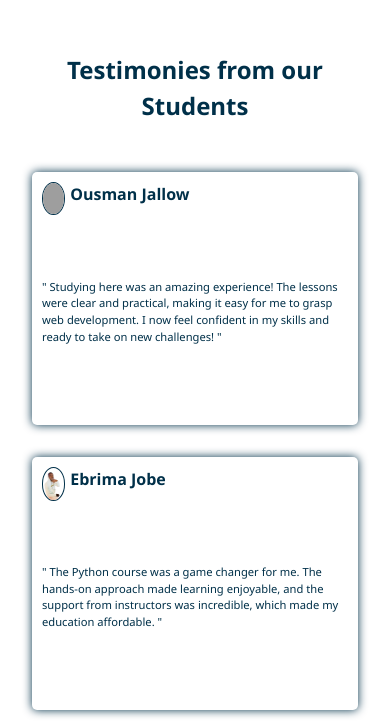
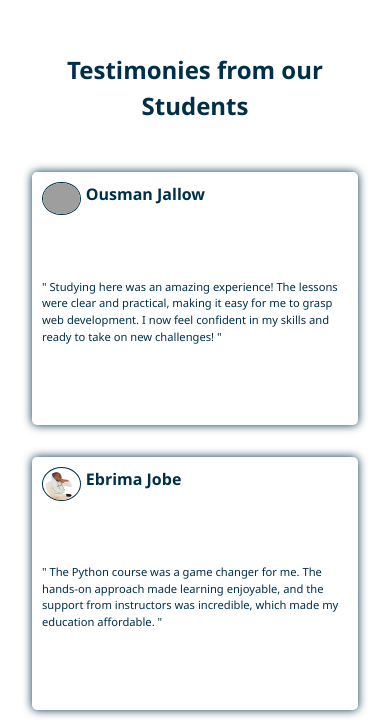
Before and after one commit to maha-2ray/product_landing_page_for_maracademy, a plain HTML site: page index.html in a window 390 px wide. Shown: the part 5009-5735 px from the top of the page. Drawn offline with nearby package versions, Linux system fonts and the light colour scheme; grey boxes are pictures that could not be loaded.

Commit message:
Adjusted

```diff
--- a/styles.css
+++ b/styles.css
@@ -704,9 +704,7 @@ iframe {
     padding-top: 2em;
   }
 
-  .client_profile {
-    width: 6vw;
-  }
+
 
   .message {
     padding-bottom: 0.5em;
```
